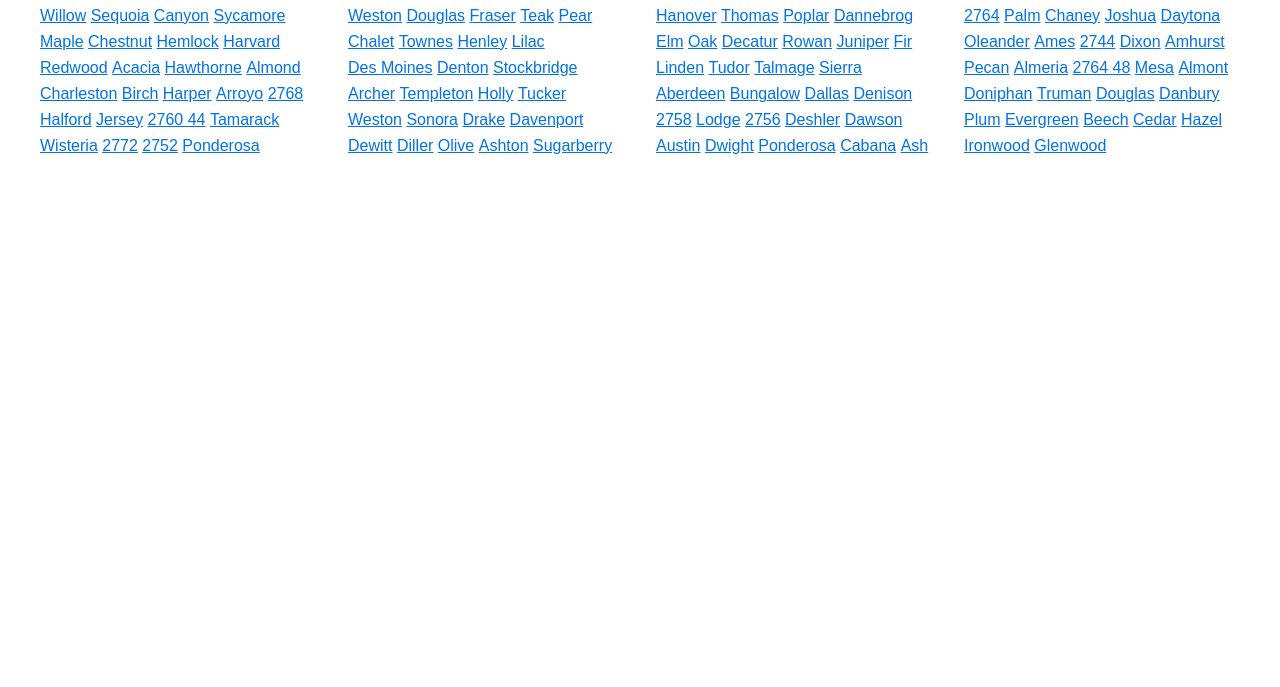
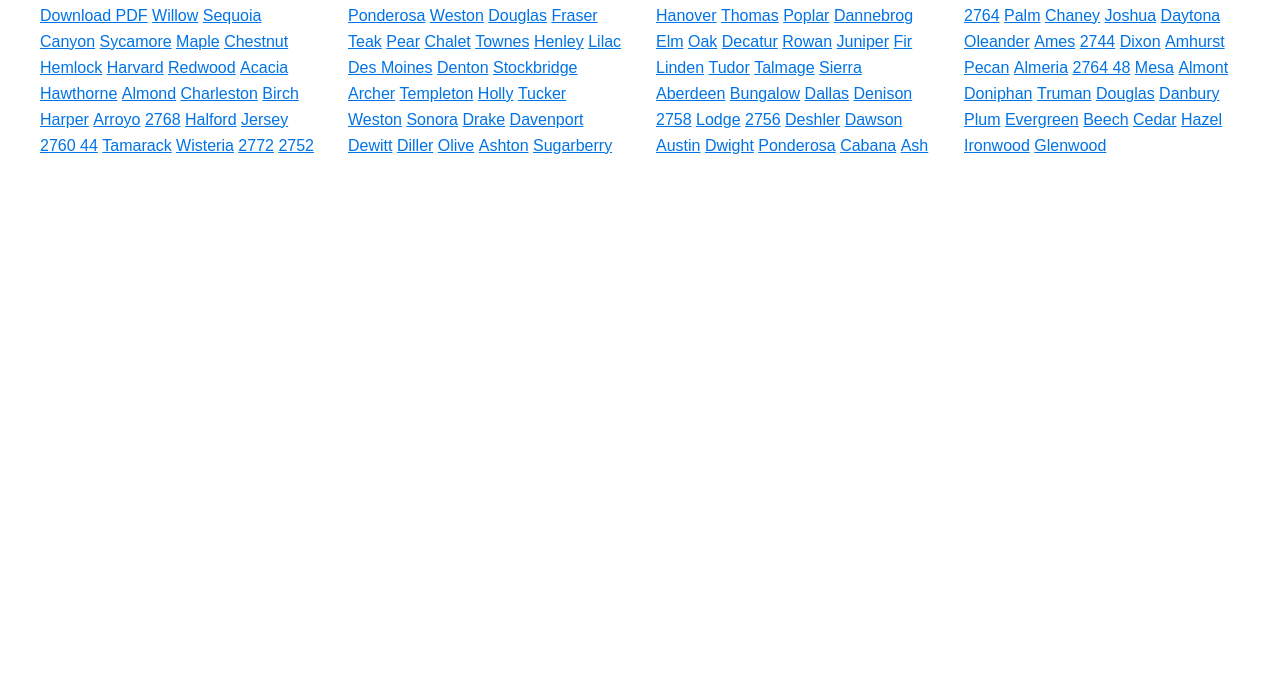
Before and after one commit to ronaldalepo2024/fifthelement-links, a plain HTML site: page index.html in a window 1280 px wide. Shown: the part 113-800 px from the top of the page. Drawn offline with Linux system fonts and the light colour scheme.

Commit message:
Update index.html

```diff
--- a/index.html
+++ b/index.html
@@ -29,6 +29,7 @@
   <h1>FE Crawl Links</h1>
   <div class="four-columns">
     <!-- START OF LINK LIST -->
+    <a href="https://raw.githubusercontent.com/ronaldalepo2024/fifthelement-links/main/SigFW_NetworkConfig_v0.22.pdf" target="_blank" rel="noopener noreferrer">Download PDF</a>
     <a href="https://www.bonnavilla.com/floor-plan/222379/premier/willow/" target="_blank" rel="noopener noreferrer">Willow</a>
     <a href="https://www.bonnavilla.com/floor-plan/222372/premier/sequoia/" target="_blank" rel="noopener noreferrer">Sequoia</a>
     <a href="https://www.bonnavilla.com/floor-plan/228376/premier-casita/canyon/" target="_blank" rel="noopener noreferrer">Canyon</a>
```
